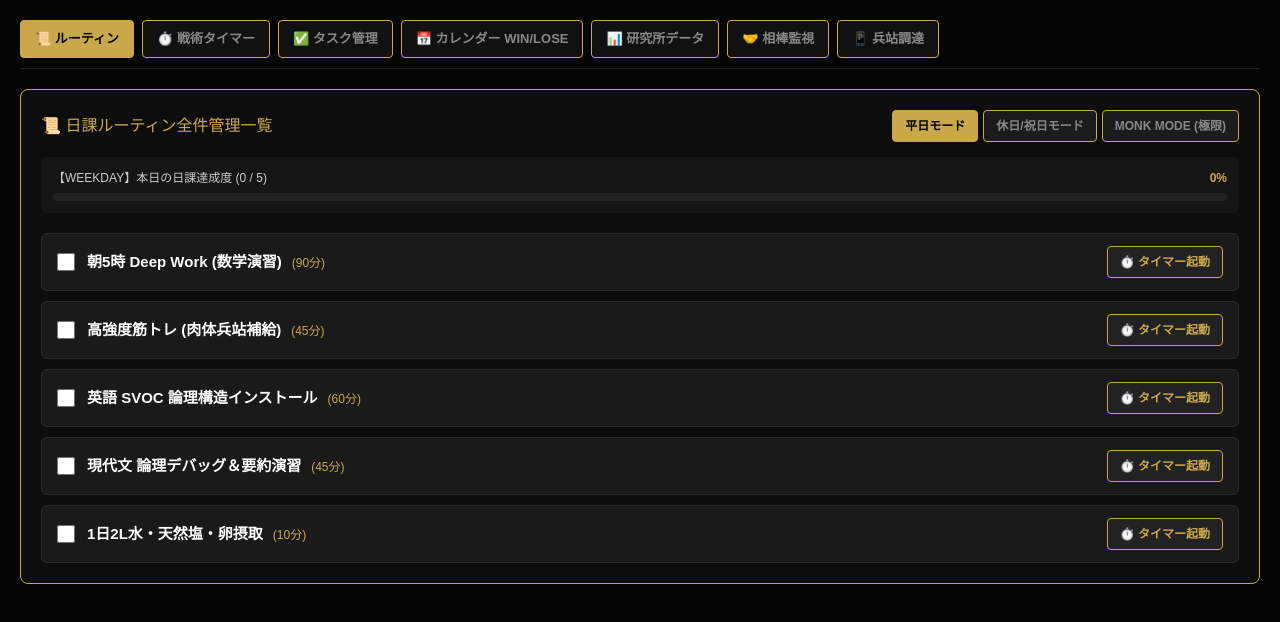
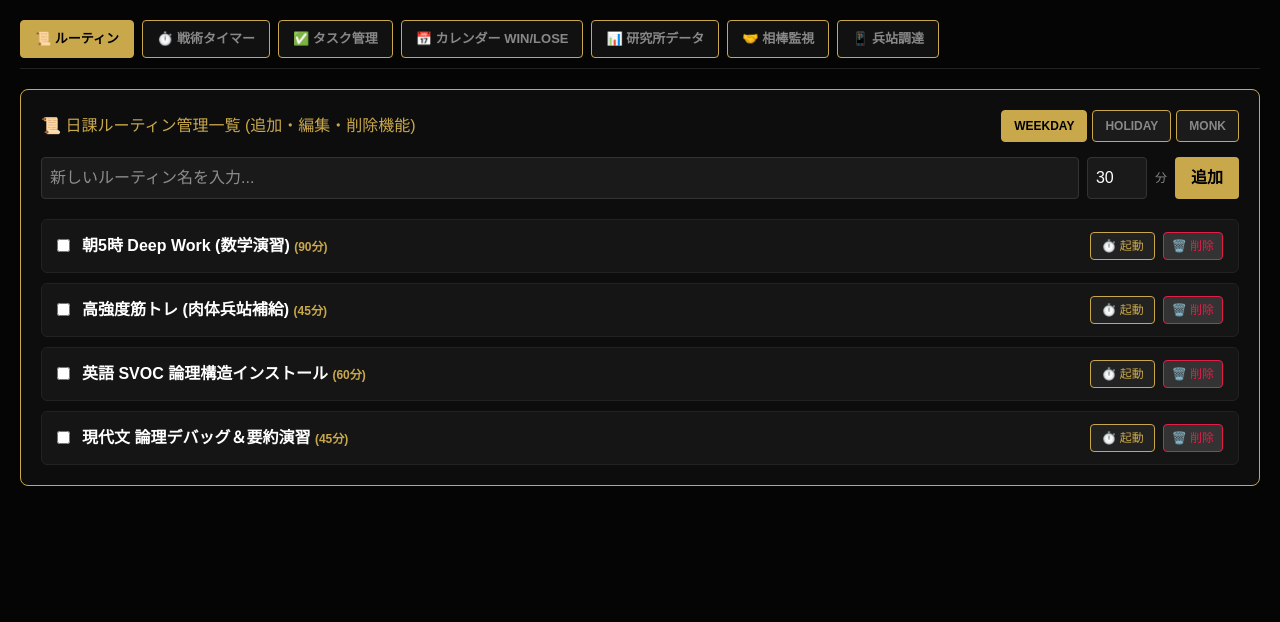
Before and after one commit to projectthwithai/gold-brain-hub, a Next.js app: page / in a window 1280 px wide. Shown: the top 622 px of the page. Built offline with nearby package versions, Linux system fonts and the light colour scheme.

Commit message:
feat: update RoutineList to full checklist with mode switching

```diff
--- a/app/page.tsx
+++ b/app/page.tsx
@@ -54,8 +54,7 @@ export default function Page() {
       {/* タブ切替コンテンツ */}
       {tab === "routine" && <RoutineList onQuickTimer={handleQuickTimer} />}
       {tab === "timer" && <TacticalTimer initialTask={quickTask} initialMinutes={quickMin} />}
-      {tab === "task" && <TaskManager tasks={[]} setTasks={() => {}} TH={{ surface: "#0d0d0d", borderGold: "#8A683066", border: "#222", gold: "#C9A84C", text: "#fff" }} />}
-      {tab === "calendar" && <CalendarView />}
+      {tab === "task" && <TaskManager />}
       {tab === "analytics" && <AnalyticsCenter />}
       {tab === "partner" && <PartnerTab />}
       {tab === "record" && <RecordTab />}
--- a/components/gbh/RoutineList.tsx
+++ b/components/gbh/RoutineList.tsx
@@ -6,7 +6,7 @@ export type RoutineMode = "weekday" | "holiday" | "monk";
 export interface RoutineItem {
   id: string;
   name: string;
-  duration: number; // 分
+  duration: number;
   modes: RoutineMode[];
   done: boolean;
 }
@@ -16,47 +16,51 @@ const INITIAL_ROUTINES: RoutineItem[] = [
   { id: "r2", name: "高強度筋トレ (肉体兵站補給)", duration: 45, modes: ["weekday", "holiday", "monk"], done: false },
   { id: "r3", name: "英語 SVOC 論理構造インストール", duration: 60, modes: ["weekday", "monk"], done: false },
   { id: "r4", name: "現代文 論理デバッグ＆要約演習", duration: 45, modes: ["weekday", "monk"], done: false },
-  { id: "r5", name: "休日特別長時間の総復習演習", duration: 120, modes: ["holiday"], done: false },
-  { id: "r6", name: "1日2L水・天然塩・卵摂取", duration: 10, modes: ["weekday", "holiday", "monk"], done: false },
 ];
 
-interface RoutineListProps {
-  onQuickTimer?: (taskName: string, durationMinutes: number) => void;
-}
-
-export default function RoutineList({ onQuickTimer }: RoutineListProps) {
+export default function RoutineList({ onQuickTimer }: { onQuickTimer?: (name: string, mins: number) => void }) {
   const [currentMode, setCurrentMode] = useState<RoutineMode>("weekday");
   const [routines, setRoutines] = useState<RoutineItem[]>(INITIAL_ROUTINES);
+  const [newName, setNewName] = useState("");
+  const [newMin, setNewMin] = useState(30);
 
-  const filteredRoutines = routines.filter((r) => r.modes.includes(currentMode));
+  const filtered = routines.filter((r) => r.modes.includes(currentMode));
+
+  const addRoutine = () => {
+    if (!newName.trim()) return;
+    const item: RoutineItem = {
+      id: Date.now().toString(),
+      name: newName,
+      duration: newMin,
+      modes: ["weekday", "holiday", "monk"],
+      done: false,
+    };
+    setRoutines([...routines, item]);
+    setNewName("");
+  };
+
+  const deleteRoutine = (id: string) => {
+    setRoutines(routines.filter((r) => r.id !== id));
+  };
 
   const toggleDone = (id: string) => {
     setRoutines(routines.map((r) => (r.id === id ? { ...r, done: !r.done } : r)));
   };
 
-  const completedCount = filteredRoutines.filter((r) => r.done).length;
-  const progressPct = filteredRoutines.length > 0 ? Math.round((completedCount / filteredRoutines.length) * 100) : 0;
-
   return (
     <div style={{ background: "#0d0d0d", border: "1px solid #C9A84C", borderRadius: "8px", padding: "20px", color: "#fff" }}>
-      {/* モード切替ヘッダー */}
       <div style={{ display: "flex", justifyContent: "space-between", alignItems: "center", marginBottom: "15px", flexWrap: "wrap", gap: "10px" }}>
-        <h3 style={{ margin: 0, color: "#C9A84C", fontSize: "16px" }}>📜 日課ルーティン全件管理一覧</h3>
+        <h3 style={{ margin: 0, color: "#C9A84C", fontSize: "16px" }}>📜 日課ルーティン管理一覧 (追加・編集・削除機能)</h3>
 
-        {/* 平日 / 休日・祝日 / MONK MODE 切替ボタン */}
         <div style={{ display: "flex", gap: "5px" }}>
-          {[
-            { id: "weekday", label: "平日モード" },
-            { id: "holiday", label: "休日/祝日モード" },
-            { id: "monk", label: "MONK MODE (極限)" },
-          ].map((m) => (
+          {(["weekday", "holiday", "monk"] as RoutineMode[]).map((m) => (
             <button
-              key={m.id}
-              onClick={() => setCurrentMode(m.id as RoutineMode)}
+              key={m}
+              onClick={() => setCurrentMode(m)}
               style={{
                 padding: "6px 12px",
-                background: currentMode === m.id ? "#C9A84C" : "#1b1b1b",
-                color: currentMode === m.id ? "#000" : "#888",
+                background: currentMode === m ? "#C9A84C" : "#1b1b1b",
+                color: currentMode === m ? "#000" : "#888",
                 border: "1px solid #C9A84C",
                 borderRadius: "4px",
                 cursor: "pointer",
@@ -64,71 +68,52 @@ export default function RoutineList({ onQuickTimer }: RoutineListProps) {
                 fontWeight: "bold",
               }}
             >
-              {m.label}
+              {m.toUpperCase()}
             </button>
           ))}
         </div>
       </div>
 
-      {/* 本日の達成率プログレスバー */}
-      <div style={{ background: "#151515", padding: "12px", borderRadius: "6px", marginBottom: "20px" }}>
-        <div style={{ display: "flex", justifyContent: "space-between", fontSize: "12px", marginBottom: "6px", color: "#ccc" }}>
-          <span>【{currentMode.toUpperCase()}】本日の日課達成度 ({completedCount} / {filteredRoutines.length})</span>
-          <span style={{ color: "#C9A84C", fontWeight: "bold" }}>{progressPct}%</span>
-        </div>
-        <div style={{ width: "100%", background: "#222", height: "8px", borderRadius: "4px", overflow: "hidden" }}>
-          <div style={{ width: `${progressPct}%`, background: "linear-gradient(90deg, #C9A84C, #f59e0b)", height: "100%", transition: "width 0.3s" }} />
-        </div>
+      {/* 新規ルーティン追加フォーム */}
+      <div style={{ display: "flex", gap: "8px", marginBottom: "20px" }}>
+        <input
+          type="text"
+          placeholder="新しいルーティン名を入力..."
+          value={newName}
+          onChange={(e) => setNewName(e.target.value)}
+          style={{ flex: 1, padding: "8px", background: "#1a1a1a", border: "1px solid #333", color: "#fff", borderRadius: "4px" }}
+        />
+        <input
+          type="number"
+          value={newMin}
+          onChange={(e) => setNewMin(Number(e.target.value))}
+          style={{ width: "60px", padding: "8px", background: "#1a1a1a", border: "1px solid #333", color: "#fff", borderRadius: "4px" }}
+        />
+        <span style={{ alignSelf: "center", fontSize: "12px", color: "#888" }}>分</span>
+        <button onClick={addRoutine} style={{ padding: "8px 16px", background: "#C9A84C", color: "#000", border: "none", borderRadius: "4px", fontWeight: "bold", cursor: "pointer" }}>
+          追加
+        </button>
       </div>
 
-      {/* チェックボックス式ルーティン一覧 */}
+      {/* ルーティン一覧 */}
       <div style={{ display: "flex", flexDirection: "column", gap: "10px" }}>
-        {filteredRoutines.map((item) => (
-          <div
-            key={item.id}
-            style={{
-              display: "flex",
-              justifyContent: "space-between",
-              alignItems: "center",
-              background: item.done ? "#111" : "#1a1a1a",
-              border: `1px solid ${item.done ? "#333" : "#2a2a2a"}`,
-              padding: "12px 15px",
-              borderRadius: "6px",
-              opacity: item.done ? 0.6 : 1,
-            }}
-          >
-            {/* チェックボックス ＆ ルーティン名 */}
+        {filtered.map((item) => (
+          <div key={item.id} style={{ display: "flex", justifyContent: "space-between", alignItems: "center", background: "#151515", border: "1px solid #222", padding: "12px 15px", borderRadius: "6px" }}>
             <div style={{ display: "flex", alignItems: "center", gap: "12px" }}>
-              <input
-                type="checkbox"
-                checked={item.done}
-                onChange={() => toggleDone(item.id)}
-                style={{ width: "18px", height: "18px", cursor: "pointer", accentColor: "#C9A84C" }}
-              />
-              <div>
-                <span style={{ fontSize: "15px", fontWeight: "bold", textDecoration: item.done ? "line-through" : "none", color: item.done ? "#888" : "#fff" }}>
-                  {item.name}
-                </span>
-                <span style={{ marginLeft: "10px", fontSize: "12px", color: "#C9A84C" }}>({item.duration}分)</span>
-              </div>
+              <input type="checkbox" checked={item.done} onChange={() => toggleDone(item.id)} style={{ accentColor: "#C9A84C", cursor: "pointer" }} />
+              <span style={{ textDecoration: item.done ? "line-through" : "none", color: item.done ? "#888" : "#fff", fontWeight: "bold" }}>
+                {item.name} <span style={{ fontSize: "12px", color: "#C9A84C" }}>({item.duration}分)</span>
+              </span>
             </div>
 
-            {/* クイックタイマー起動ボタン */}
-            <button
-              onClick={() => onQuickTimer && onQuickTimer(item.name, item.duration)}
-              style={{
-                padding: "6px 12px",
-                background: "#222",
-                color: "#C9A84C",
-                border: "1px solid #C9A84C",
-                borderRadius: "4px",
-                cursor: "pointer",
-                fontSize: "12px",
-                fontWeight: "bold",
-              }}
-            >
-              ⏱️ タイマー起動
-            </button>
+            <div style={{ display: "flex", gap: "8px" }}>
+              <button onClick={() => onQuickTimer && onQuickTimer(item.name, item.duration)} style={{ padding: "4px 10px", background: "#222", color: "#C9A84C", border: "1px solid #C9A84C", borderRadius: "4px", cursor: "pointer", fontSize: "12px" }}>
+                ⏱️ 起動
+              </button>
+              <button onClick={() => deleteRoutine(item.id)} style={{ padding: "4px 8px", background: "#333", color: "#e11d48", border: "1px solid #e11d48", borderRadius: "4px", cursor: "pointer", fontSize: "12px" }}>
+                🗑️ 削除
+              </button>
+            </div>
           </div>
         ))}
       </div>
--- a/components/gbh/TaskManager.tsx
+++ b/components/gbh/TaskManager.tsx
@@ -4,30 +4,35 @@ import React, { useState } from "react";
 export interface Task {
   id: string;
   text: string;
+  category: "数学" | "英語" | "現代文" | "Vision" | "兵站";
   done: boolean;
   memo?: string;
 }
 
-export default function TaskManager({ TH }: { tasks?: any; setTasks?: any; TH?: any }) {
+export default function TaskManager() {
   const [taskList, setTaskList] = useState<Task[]>([
-    { id: "1", text: "17歳の野望を開始せよ (筑波AC突破)", done: false, memo: "情報メディア創成学類合格に向けた実績づくり" },
-    { id: "2", text: "朝5時 Deep Work 演習", done: true },
+    { id: "1", text: "17歳の野望を開始せよ (筑波AC突破)", category: "Vision", done: false, memo: "情報メディア創成学類合格に向けた実績づくり" },
+    { id: "2", text: "微分積分 演習問題 10問解く", category: "数学", done: false },
+    { id: "3", text: "SVOC 精読長文 2文精読", category: "英語", done: true },
   ]);
-  const [newTaskText, setNewTaskText] = useState("");
-  const [newTaskMemo, setNewTaskMemo] = useState("");
-  const [activeMemoModal, setActiveMemoModal] = useState<Task | null>(null);
+  const [selectedCategory, setSelectedCategory] = useState<string>("ALL");
+  const [newText, setNewText] = useState("");
+  const [newCategory, setNewCategory] = useState<Task["category"]>("数学");
+
+  const categories = ["ALL", "数学", "英語", "現代文", "Vision", "兵站"];
+
+  const filteredTasks = selectedCategory === "ALL" ? taskList : taskList.filter((t) => t.category === selectedCategory);
 
   const addTask = () => {
-    if (!newTaskText.trim()) return;
+    if (!newText.trim()) return;
     const newTask: Task = {
       id: Date.now().toString(),
-      text: newTaskText,
+      text: newText,
+      category: newCategory,
       done: false,
-      memo: newTaskMemo.trim() || undefined,
     };
     setTaskList([...taskList, newTask]);
-    setNewTaskText("");
-    setNewTaskMemo("");
+    setNewText("");
   };
 
   const toggleDone = (id: string) => {
@@ -36,65 +41,70 @@ export default function TaskManager({ TH }: { tasks?: any; setTasks?: any; TH?:
 
   return (
     <div style={{ background: "#0d0d0d", border: "1px solid #C9A84C", borderRadius: "8px", padding: "20px", color: "#fff" }}>
-      <h3 style={{ margin: "0 0 15px 0", color: "#C9A84C", fontSize: "16px" }}>✅ タスク管理ボード</h3>
+      <h3 style={{ margin: "0 0 15px 0", color: "#C9A84C", fontSize: "16px" }}>✅ ジャンル別 タスク管理ボード</h3>
+
+      {/* ジャンル/カテゴリ タブフィルター */}
+      <div style={{ display: "flex", gap: "6px", marginBottom: "15px", flexWrap: "wrap" }}>
+        {categories.map((cat) => (
+          <button
+            key={cat}
+            onClick={() => setSelectedCategory(cat)}
+            style={{
+              padding: "6px 12px",
+              background: selectedCategory === cat ? "#C9A84C" : "#1a1a1a",
+              color: selectedCategory === cat ? "#000" : "#888",
+              border: "1px solid #C9A84C",
+              borderRadius: "4px",
+              cursor: "pointer",
+              fontSize: "12px",
+              fontWeight: "bold",
+            }}
+          >
+            {cat}
+          </button>
+        ))}
+      </div>
 
       {/* タスク追加フォーム */}
-      <div style={{ display: "flex", flexDirection: "column", gap: "8px", marginBottom: "15px" }}>
+      <div style={{ display: "flex", gap: "8px", marginBottom: "20px" }}>
+        <select
+          value={newCategory}
+          onChange={(e) => setNewCategory(e.target.value as any)}
+          style={{ padding: "8px", background: "#1a1a1a", border: "1px solid #333", color: "#C9A84C", borderRadius: "4px", fontWeight: "bold" }}
+        >
+          <option value="数学">数学</option>
+          <option value="英語">英語</option>
+          <option value="現代文">現代文</option>
+          <option value="Vision">Vision</option>
+          <option value="兵站">兵站</option>
+        </select>
+
         <input
           type="text"
-          placeholder="新規タスクを入力..."
-          value={newTaskText}
-          onChange={(e) => setNewTaskText(e.target.value)}
-          style={{ padding: "8px", background: "#1a1a1a", border: "1px solid #333", color: "#fff", borderRadius: "4px" }}
+          placeholder="タスクを入力..."
+          value={newText}
+          onChange={(e) => setNewText(e.target.value)}
+          style={{ flex: 1, padding: "8px", background: "#1a1a1a", border: "1px solid #333", color: "#fff", borderRadius: "4px" }}
         />
-        <div style={{ display: "flex", gap: "8px" }}>
-          <input
-            type="text"
-            placeholder="メモ (任意)..."
-            value={newTaskMemo}
-            onChange={(e) => setNewTaskMemo(e.target.value)}
-            style={{ flex: 1, padding: "8px", background: "#1a1a1a", border: "1px solid #333", color: "#fff", borderRadius: "4px", fontSize: "12px" }}
-          />
-          <button onClick={addTask} style={{ padding: "8px 16px", background: "#C9A84C", color: "#000", border: "none", borderRadius: "4px", fontWeight: "bold", cursor: "pointer" }}>
-            追加
-          </button>
-        </div>
+        <button onClick={addTask} style={{ padding: "8px 16px", background: "#C9A84C", color: "#000", border: "none", borderRadius: "4px", fontWeight: "bold", cursor: "pointer" }}>
+          追加
+        </button>
       </div>
 
       {/* タスク一覧 */}
       <div style={{ display: "flex", flexDirection: "column", gap: "8px" }}>
-        {taskList.map((task) => (
-          <div key={task.id} style={{ display: "flex", justifyContent: "space-between", alignItems: "center", background: "#151515", padding: "10px 12px", borderRadius: "4px" }}>
+        {filteredTasks.map((t) => (
+          <div key={t.id} style={{ display: "flex", justifyContent: "space-between", alignItems: "center", background: "#151515", padding: "10px 12px", borderRadius: "4px" }}>
             <div style={{ display: "flex", alignItems: "center", gap: "10px" }}>
-              <input type="checkbox" checked={task.done} onChange={() => toggleDone(task.id)} style={{ cursor: "pointer" }} />
-              <span style={{ textDecoration: task.done ? "line-through" : "none", color: task.done ? "#666" : "#fff" }}>{task.text}</span>
+              <input type="checkbox" checked={t.done} onChange={() => toggleDone(t.id)} style={{ accentColor: "#C9A84C", cursor: "pointer" }} />
+              <span style={{ fontSize: "11px", padding: "2px 6px", background: "#222", color: "#C9A84C", border: "1px solid #C9A84C", borderRadius: "3px" }}>
+                {t.category}
+              </span>
+              <span style={{ textDecoration: t.done ? "line-through" : "none", color: t.done ? "#666" : "#fff" }}>{t.text}</span>
             </div>
-
-            {/* 要件11: 条件付きメモボタン (memoが存在する時のみ 📄 表示) */}
-            {task.memo && (
-              <button
-                onClick={() => setActiveMemoModal(task)}
-                style={{ background: "none", border: "1px solid #C9A84C", color: "#C9A84C", borderRadius: "4px", padding: "2px 6px", cursor: "pointer", fontSize: "12px" }}
-              >
-                📄 メモ
-              </button>
-            )}
           </div>
         ))}
       </div>
-
-      {/* メモ閲覧・編集モーダル */}
-      {activeMemoModal && (
-        <div style={{ position: "fixed", inset: 0, background: "rgba(0,0,0,0.8)", display: "flex", justifyContent: "center", alignItems: "center", zIndex: 1000 }}>
-          <div style={{ background: "#151515", border: "1px solid #C9A84C", padding: "20px", borderRadius: "8px", width: "300px" }}>
-            <h4 style={{ margin: "0 0 10px 0", color: "#C9A84C" }}>📄 タスクメモ</h4>
-            <p style={{ fontSize: "14px", color: "#ccc", background: "#0d0d0d", padding: "10px", borderRadius: "4px" }}>{activeMemoModal.memo}</p>
-            <button onClick={() => setActiveMemoModal(null)} style={{ marginTop: "15px", width: "100%", padding: "8px", background: "#C9A84C", color: "#000", border: "none", borderRadius: "4px", fontWeight: "bold", cursor: "pointer" }}>
-              閉じる
-            </button>
-          </div>
-        </div>
-      )}
     </div>
   );
 }
```
